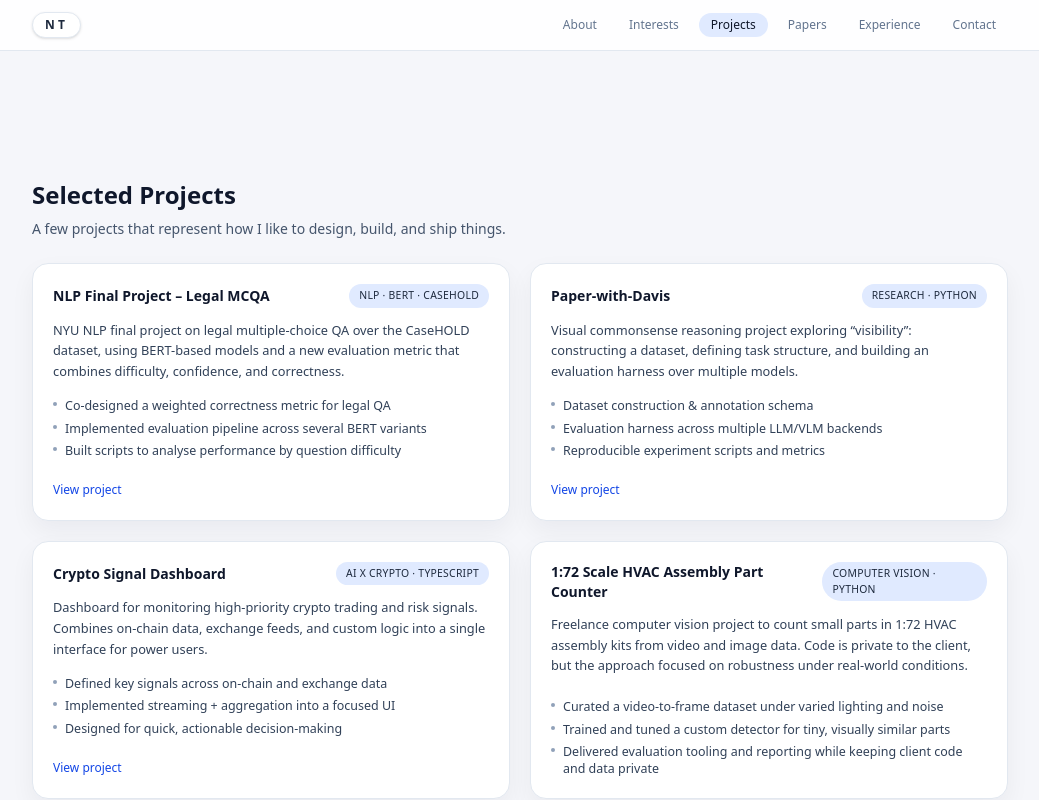
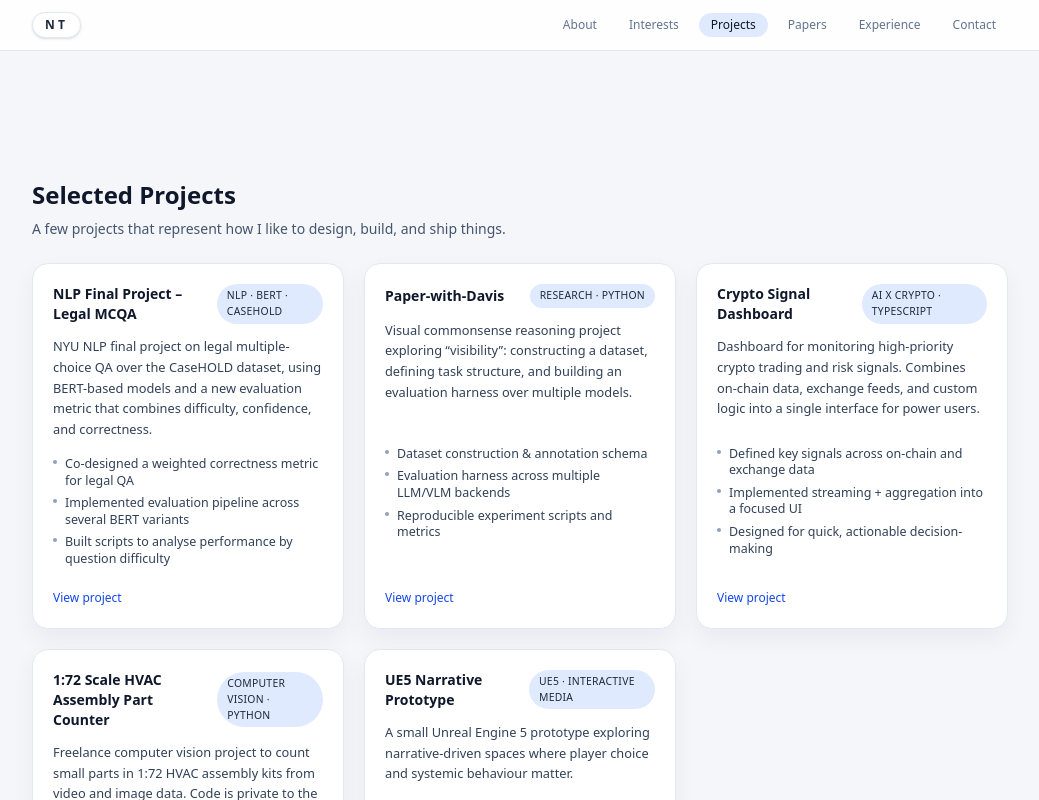
Before and after one commit to neilt93/Website, a Next.js app: page /projects in a window 1280 px wide. Shown: the top 800 px of the page, without its empty margins (120-1159 px from the left). Built offline with nearby package versions, Linux system fonts and the light colour scheme.

Commit message:
fixed mobile formatting bugs

```diff
--- a/src/app/projects/page.tsx
+++ b/src/app/projects/page.tsx
@@ -65,7 +65,7 @@
           </p>
         </div>
 
-        <div className="grid gap-5 sm:grid-cols-2">
+        <div className="grid gap-5 md:grid-cols-2 xl:grid-cols-3">
           <ProjectCard
             title="NLP Final Project – Legal MCQA"
             tag="NLP · BERT · CaseHOLD"
```
